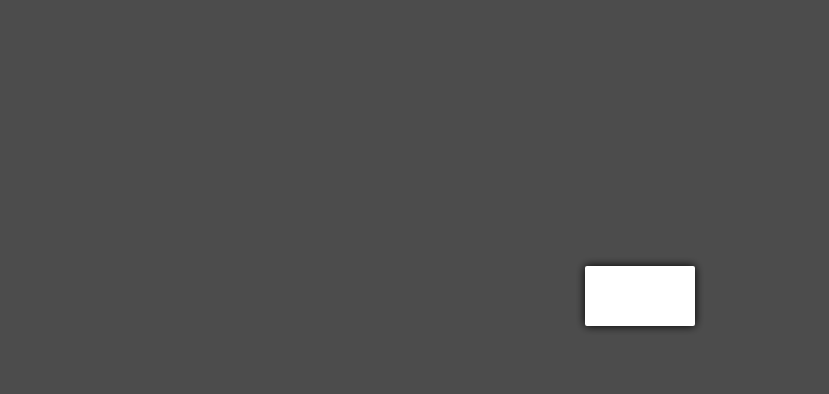
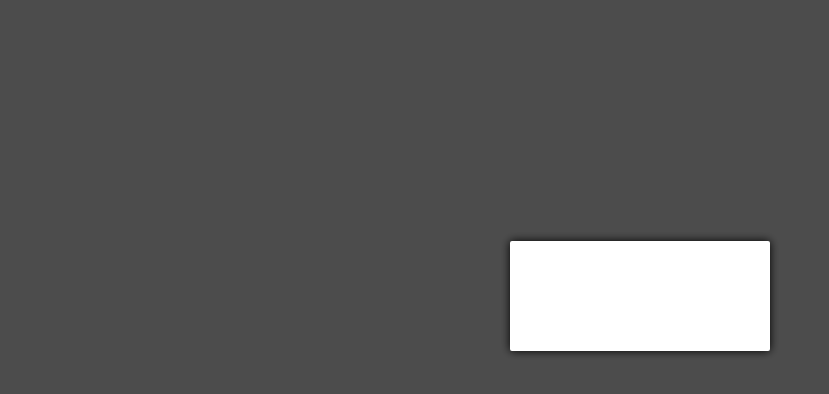
Before and after one commit to m-thalmann/overlayjs, a plain HTML site: page demo/index.html in a window 1280 px wide. Both pictures are taken after a click on the button "Open Overlay". Shown: the part 104-498 px from the top of the page, without its empty margins (0-829 px from the left). Drawn offline with Linux system fonts and the light colour scheme.

Commit message:
Updated README.md

```diff
--- a/overlay.css
+++ b/overlay.css
@@ -18,8 +18,8 @@
   max-width: 100%;
   max-height: 100%;
   overflow: auto;
-  width: 100px;
-  height: 50px;
+  min-width: 250px;
+  min-height: 100px;
   position: absolute;
   top: 50%;
   left: 50%;
--- a/overlay.js
+++ b/overlay.js
@@ -1,13 +1,11 @@
 /**
-* A simple JavaScript library, to display overlays, alerts, prompts, confirms and toasts
+* A simple JavaScript library, to display overlays
 *
 * @author Matthias Thalmann (https://github.com/m-thalmann/)
 * @license MIT
 */
 
 var Overlay = (function(){
-  var CLOSING_DURATION = 500; //ms
-
   function Overlay(options){
     var overlay = document.createElement("div");
     overlay.className = "overlay";
@@ -39,7 +37,7 @@ var Overlay = (function(){
         overlay.classList.remove("overlay_closing");
         open = false;
         self.on("close")();
-      }, CLOSING_DURATION);
+      }, Overlay.CLOSING_DURATION);
     }
 
     this.on = function(ev, callback){
@@ -84,6 +82,8 @@ var Overlay = (function(){
       }
     }());
   }
+
+  Overlay.CLOSING_DURATION = 500; //ms
 
   function getProperty(options, opt, def){
     if(typeof options[opt] !== "undefined"){
```
Also changed, not shown: 1 other file.
